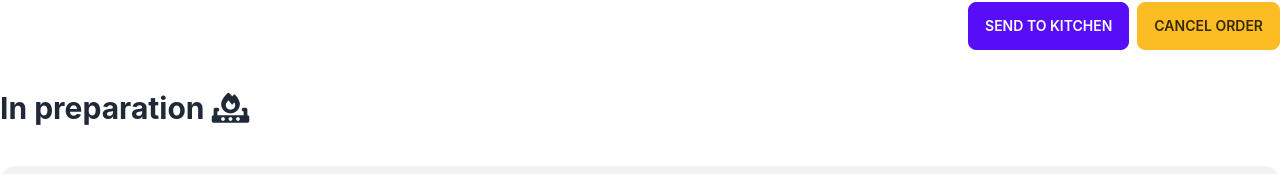
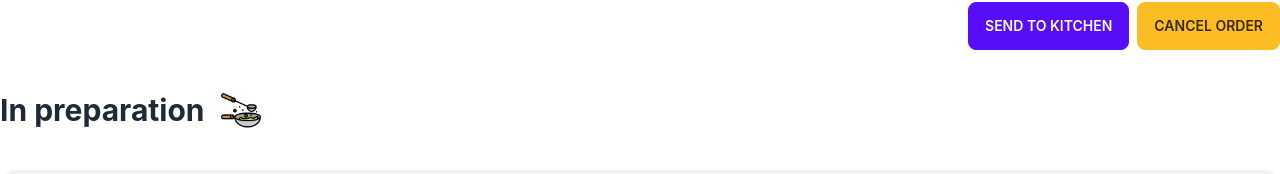
Before and after one commit to mureum/Restaurant-Website, a React (Create React App) app in the folder team-project/: page /order-dashboard in a window 1280 px wide. Shown: the part 541-715 px from the top of the page. Built offline with nearby package versions, Linux system fonts and the light colour scheme; no server answers.

Commit message:
Add cooking.png icon for preperation

```diff
--- a/team-project/src/pages/OrderDashboard/OrderDashboard.jsx
+++ b/team-project/src/pages/OrderDashboard/OrderDashboard.jsx
@@ -3,6 +3,7 @@ import { useEffect } from "react";
 import { useState } from "react";
 import axios from "axios";
 import { OrderTable } from "./OrderTable";
+import cooking from "../../assets/cooking.png";
 
 function OrderDashboard({ isLoggedIn, permission }) {
   const [items, setItems] = useState([]);
@@ -51,8 +52,9 @@ function OrderDashboard({ isLoggedIn, permission }) {
           Pending orders <i class="fa-solid fa-clipboard"></i>
         </h1>
         <OrderTable nextStepText="Send to Kitchen" isCancellable={true} />
-        <h1 className="text-3xl font-bold">
-          In preparation <i class="fa-solid fa-fire-burner"></i>
+        <h1 className="text-3xl font-bold flex gap-4 items-center">
+          <span>In preparation</span>
+          <img className="object-cover h-[40px] h-[40px]" src={cooking} />
         </h1>
         <OrderTable nextStepText="Mark as Ready" />
         <h1 className="text-3xl font-bold">Ready</h1>
```
Also changed, not shown: team-project/src/assets/cooking.png (added).
